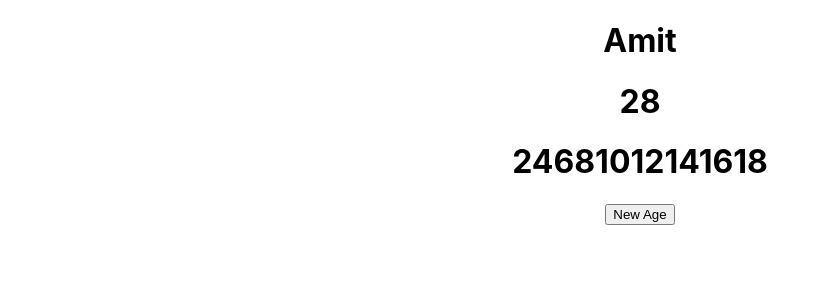
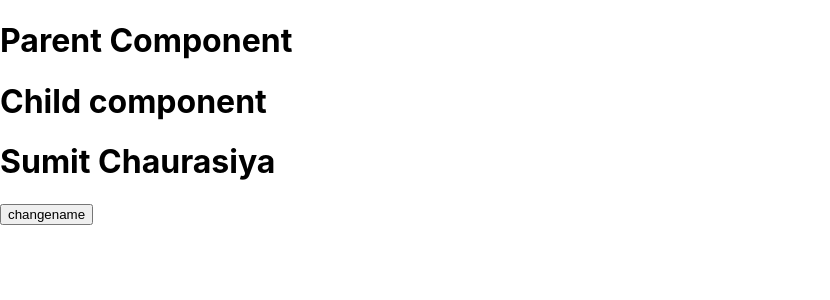
Before and after one commit to j4sumit/reacttopics, a React (Create React App) app: page / in a window 1280 px wide. Shown: the top 300 px of the page, without its empty margins (0-830 px from the left). Built offline with nearby package versions, Linux system fonts and the light colour scheme.

Commit message:
props in class component

```diff
--- a/src/App.js
+++ b/src/App.js
@@ -1,27 +1,17 @@
 import "./App.css";
-import React, { Component } from "react";
-import "./App.css";
+import React, { useState } from 'react'
+import Child from "./Child";
 
-export default class App extends Component {
-    constructor() {
-        super();
-        this.state = { name: "Amit",
-    age: 28,
-arr: [1,2,3,4,5,6,7,8,9], };
-    }
-     changeage = ()=>{
-         this.setState({age : this.state.age * 2});
-        };
 
-    render() {
-        return(
-            <div className="App">
-            <h1>{this.state.name}</h1>
-            <h1>{this.state.age}</h1>
-            <h1>{this.state.arr.map((num)=> num *2)}</h1>
-            <button onClick={this.changeage}>New Age</button>
-            </div>
-        )
-    }
+const App = () => {
+    const [name, setName]= useState("Sumit Chaurasiya");
+  return (
+    <div>
+<h1>Parent Component</h1>
+<Child value={name}/>
+<button onClick={()=>{setName("Front End Developer")}}>changename</button>
+    </div>
+  )
+}
 
-}
+export default App
--- /dev/null
+++ b/src/Child.js
@@ -0,0 +1,13 @@
+import React from 'react'
+
+const Child = (props) => {
+  return (
+    <div>
+        <h1>Child component</h1>
+        <h1>{props.value}</h1>
+
+    </div>
+  )
+}
+
+export default Child
```
